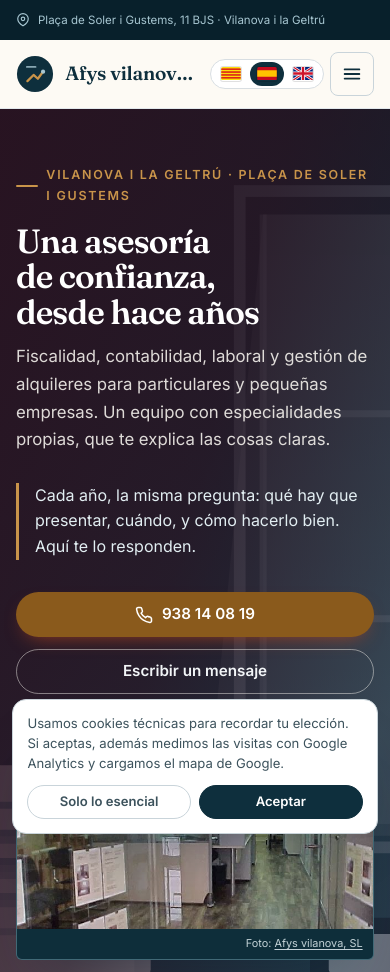
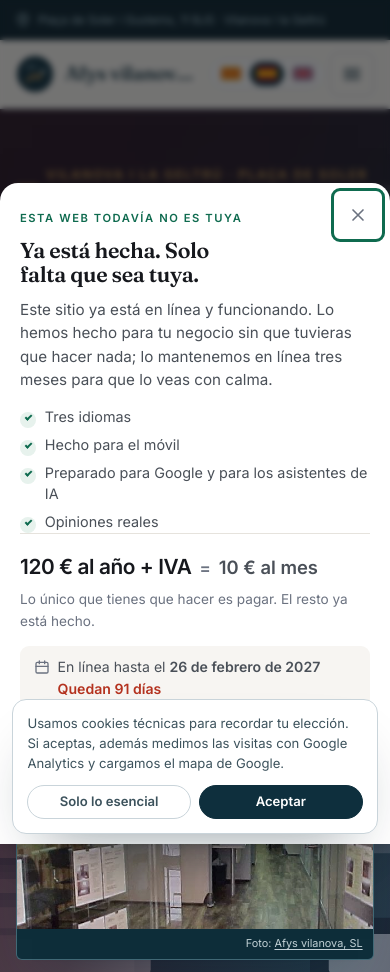
Before and after one commit to yourdataweb/afysvilanova, a plain HTML site: page es/index.html in a window 390 px wide. Shown: the top 972 px of the page. Drawn offline with Linux system fonts and the light colour scheme.

Commit message:
Offer panel: state the offer, take the decision
Adds the branded offer dialog to every site: what the site is, that it is already live,
the price with its monthly equivalence, the date it comes down, and two actions (buy,
contact). Closable, with a quiet reopen pill so the decision is deferred not lost.

Ends are per site at launch + 3 months. buyUrl/offerEmail are read from data.json; when
they are empty the primary action is the phone call and no second button is shown, so
two controls never lead to the same place.

```diff
--- /dev/null
+++ b/assets/css/offer-panel.css
@@ -0,0 +1,313 @@
+/* ==========================================================================
+   Offer panel — the conversion surface for a site that is live but unbought.
+   Repo: yourdataweb/site-components
+   Vendored into each site at assets/css/offer-panel.css and pinned by
+   src/components.lock.
+
+   Colour strategy, and why:
+   - The site's own accent stays on the site. The panel uses a single high-contrast
+     action colour for the primary CTA and nothing else, so the eye has exactly one
+     place to go. Two competing accents is the most common reason a dialog gets read
+     and not acted on.
+   - The primary CTA is the only element on the panel with a filled background. The
+     secondary is a quiet outline: it must be findable, not tempting.
+   - Urgency is carried by a warm red *only* on the deadline line, never on the CTA.
+     A red button reads as error; a red date reads as a deadline.
+
+   The panel is an overlay, never the page: it can be closed and the site content is
+   untouched underneath.
+   ========================================================================== */
+
+html.sm-offer-open,
+html.sm-offer-open body {
+  overflow: hidden;
+}
+
+/* The cookie notice is a legal surface and must stay reachable while the panel is
+   open: a visitor cannot be asked to accept or decline tracking behind a modal. It
+   is raised above the backdrop and the panel never covers its bottom edge. */
+html.sm-offer-open #cookiebar,
+html.sm-offer-open .cookiebar,
+html.sm-offer-open #cookie-banner {
+  z-index: 300;
+}
+
+.sm-offer {
+  --offer-ink: #16181d;
+  --offer-ink-soft: #4a5058;
+  --offer-muted: #6b7280;
+  --offer-paper: #ffffff;
+  --offer-line: #e6e3dd;
+  --offer-action: #0f6b4f;      /* one action colour, WCAG AA on white at 5.9:1 */
+  --offer-action-hover: #0b5440;
+  --offer-urgent: #b4321f;      /* deadline only */
+
+  position: fixed;
+  inset: 0;
+  z-index: 200;
+  display: flex;
+  align-items: center;
+  justify-content: center;
+  padding: 1rem;
+  font-family: Inter, -apple-system, BlinkMacSystemFont, "Segoe UI", Roboto, sans-serif;
+  -webkit-font-smoothing: antialiased;
+}
+
+.sm-offer__backdrop {
+  position: absolute;
+  inset: 0;
+  background: rgba(16, 18, 22, .58);
+  backdrop-filter: blur(3px);
+}
+
+.sm-offer__panel {
+  position: relative;
+  width: min(100%, 30rem);
+  max-height: calc(100vh - 2rem);
+  overflow-y: auto;
+  background: var(--offer-paper);
+  color: var(--offer-ink);
+  border-radius: 16px;
+  padding: 2rem 2rem 1.5rem;
+  box-shadow: 0 30px 80px -32px rgba(0, 0, 0, .55), 0 2px 8px rgba(0, 0, 0, .10);
+  animation: sm-offer-in .28s cubic-bezier(.22, 1, .36, 1);
+}
+
+@keyframes sm-offer-in {
+  from { opacity: 0; transform: translateY(12px) scale(.985); }
+  to   { opacity: 1; transform: none; }
+}
+@media (prefers-reduced-motion: reduce) {
+  .sm-offer__panel { animation: none; }
+}
+
+/* Close: top-right, 44px hit area, muted but not hidden. */
+.sm-offer__close {
+  position: absolute;
+  top: .6rem;
+  right: .6rem;
+  width: 44px;
+  height: 44px;
+  display: inline-flex;
+  align-items: center;
+  justify-content: center;
+  border: 0;
+  border-radius: 10px;
+  background: transparent;
+  color: var(--offer-muted);
+  cursor: pointer;
+}
+.sm-offer__close:hover { background: #f3f1ed; color: var(--offer-ink); }
+.sm-offer__close:focus-visible { outline: 3px solid var(--offer-action); outline-offset: 2px; }
+
+.sm-offer__kicker {
+  margin: 0 0 .55rem;
+  font-size: .7rem;
+  font-weight: 700;
+  letter-spacing: .14em;
+  text-transform: uppercase;
+  color: var(--offer-action);
+}
+
+.sm-offer__title {
+  margin: 0 0 .6rem;
+  font-family: Fraunces, Georgia, serif;
+  font-size: 1.6rem;
+  line-height: 1.15;
+  letter-spacing: -.015em;
+  color: var(--offer-ink);
+  padding-right: 2rem;
+}
+
+.sm-offer__lead {
+  margin: 0 0 1.1rem;
+  font-size: .95rem;
+  line-height: 1.55;
+  color: var(--offer-ink-soft);
+}
+
+/* Feature list: scannable, checkmarks, no icons fighting for attention. */
+.sm-offer__features {
+  margin: 0 0 1.25rem;
+  padding: 0;
+  list-style: none;
+  display: grid;
+  gap: .45rem;
+}
+.sm-offer__feature {
+  position: relative;
+  padding-left: 1.55rem;
+  font-size: .9rem;
+  line-height: 1.45;
+  color: var(--offer-ink-soft);
+}
+.sm-offer__feature::before {
+  content: "";
+  position: absolute;
+  left: 0;
+  top: .28rem;
+  width: 1rem;
+  height: 1rem;
+  border-radius: 50%;
+  background: #e7f2ed;
+}
+.sm-offer__feature::after {
+  content: "";
+  position: absolute;
+  left: .29rem;
+  top: .47rem;
+  width: .42rem;
+  height: .24rem;
+  border-left: 2px solid var(--offer-action);
+  border-bottom: 2px solid var(--offer-action);
+  transform: rotate(-45deg);
+}
+
+/* Price: the yearly figure and its monthly equivalent bound by an equals sign, so
+   they cannot be read as two separate charges. */
+.sm-offer__price {
+  display: flex;
+  align-items: baseline;
+  flex-wrap: wrap;
+  gap: .5rem;
+  padding: 1rem 0 .2rem;
+  border-top: 1px solid var(--offer-line);
+}
+.sm-offer__price-year {
+  font-size: 1.5rem;
+  font-weight: 700;
+  letter-spacing: -.02em;
+  color: var(--offer-ink);
+}
+.sm-offer__price-eq {
+  font-size: 1.05rem;
+  font-weight: 700;
+  color: var(--offer-muted);
+}
+.sm-offer__price-month {
+  font-size: 1.15rem;
+  font-weight: 600;
+  color: var(--offer-ink-soft);
+}
+.sm-offer__price-note {
+  margin: .1rem 0 0;
+  font-size: .85rem;
+  color: var(--offer-muted);
+}
+
+/* Deadline: warm red, the only place colour is allowed to alarm. */
+.sm-offer__meta {
+  display: flex;
+  align-items: flex-start;
+  gap: .5rem;
+  margin: 1rem 0 0;
+  padding: .7rem .85rem;
+  background: #f7f5f2;
+  border-radius: 9px;
+  font-size: .88rem;
+  line-height: 1.4;
+  color: var(--offer-ink-soft);
+}
+.sm-offer__meta svg { flex: none; margin-top: .1rem; color: var(--offer-muted); }
+.sm-offer__meta.is-urgent { background: #fdf1ee; color: #6d2318; }
+.sm-offer__meta.is-urgent svg { color: var(--offer-urgent); }
+.sm-offer__meta strong { color: inherit; }
+.sm-offer__days { display: block; font-weight: 600; color: var(--offer-urgent); margin-top: .15rem; }
+
+/* Actions: one filled, one outline. */
+.sm-offer__actions {
+  display: grid;
+  gap: .6rem;
+  margin-top: 1.4rem;
+}
+.sm-offer__cta {
+  display: inline-flex;
+  align-items: center;
+  justify-content: center;
+  min-height: 52px;
+  padding: .9rem 1.25rem;
+  border-radius: 10px;
+  background: var(--offer-action);
+  color: #fff;
+  font-size: 1rem;
+  font-weight: 700;
+  text-decoration: none;
+  transition: background-color .15s ease;
+}
+.sm-offer__cta:hover { background: var(--offer-action-hover); }
+.sm-offer__cta:focus-visible { outline: 3px solid var(--offer-action); outline-offset: 3px; }
+
+.sm-offer__secondary {
+  display: inline-flex;
+  align-items: center;
+  justify-content: center;
+  min-height: 46px;
+  padding: .7rem 1.25rem;
+  border: 1px solid var(--offer-line);
+  border-radius: 10px;
+  color: var(--offer-ink);
+  font-size: .93rem;
+  font-weight: 600;
+  text-decoration: none;
+}
+.sm-offer__secondary:hover { background: #f7f5f2; }
+.sm-offer__secondary:focus-visible { outline: 3px solid var(--offer-action); outline-offset: 3px; }
+
+.sm-offer__foot {
+  margin: .9rem 0 0;
+  font-size: .78rem;
+  line-height: 1.45;
+  color: var(--offer-muted);
+  text-align: center;
+}
+
+/* ---------------------------------------------------------------- mobile
+   Full-height sheet on a phone: the desktop dialog wastes the space it has and
+   pushes the CTA below the fold once the feature list wraps. */
+@media (max-width: 560px) {
+  .sm-offer { padding: 0; align-items: flex-end; }
+  .sm-offer__panel {
+    width: 100%;
+    max-height: 92vh;
+    border-radius: 18px 18px 0 0;
+    padding: 1.6rem 1.25rem 1.25rem;
+    animation: sm-offer-up .3s cubic-bezier(.22, 1, .36, 1);
+  }
+  @keyframes sm-offer-up {
+    from { opacity: 0; transform: translateY(24px); }
+    to   { opacity: 1; transform: none; }
+  }
+  .sm-offer__title { font-size: 1.35rem; }
+  .sm-offer__price-year { font-size: 1.3rem; }
+}
+
+/* ---------------------------------------------------------------- pill
+   After closing: small, low-contrast, bottom-left, out of the thumb's path. */
+/* `body >` is deliberate: a site stylesheet can define a generic `.sm-offer-pill`
+   or reset `position` on buttons, and the last-loaded rule wins. Anchoring the
+   selector keeps the pill fixed to the viewport instead of landing in normal flow
+   at the bottom of the document, where it is unclickable. */
+body > .sm-offer-pill {
+  position: fixed !important;
+  left: 1rem;
+  bottom: 1rem;
+  z-index: 190;
+  display: inline-flex;
+  align-items: center;
+  gap: .45rem;
+  max-width: calc(100vw - 2rem);
+  padding: .6rem .9rem;
+  border: 1px solid #ddd8cf;
+  border-radius: 999px;
+  background: rgba(255, 255, 255, .96);
+  color: #16181d;
+  font-family: Inter, -apple-system, BlinkMacSystemFont, "Segoe UI", Roboto, sans-serif;
+  font-size: .82rem;
+  font-weight: 600;
+  line-height: 1.2;
+  cursor: pointer;
+  box-shadow: 0 6px 20px -10px rgba(0, 0, 0, .35);
+}
+.sm-offer-pill:hover { background: #fff; }
+.sm-offer-pill:focus-visible { outline: 3px solid #0f6b4f; outline-offset: 2px; }
+.sm-offer-pill svg { flex: none; color: #0f6b4f; }
--- /dev/null
+++ b/assets/js/offer-panel.js
@@ -0,0 +1,237 @@
+/**
+ * Offer panel — the conversion surface.
+ *
+ * Source of truth: yourdataweb/site-components (offer-panel.css, offer-panel.js).
+ * Vendored into every site by scripts/sync-shared.mjs and pinned by src/components.lock.
+ *
+ * The situation this serves: the business has a finished website it did not commission.
+ * The site is live for a fixed period, then it comes down unless they buy. This panel is
+ * where that fact is stated and where the decision is made.
+ *
+ * Read from the site's data file (src/data.json):
+ *   offerEnds   ISO date (YYYY-MM-DD) the site stops being free. Omit to hide the countdown.
+ *   buyUrl      checkout / payment link. When absent the primary action becomes a call,
+ *               because inventing a "buy" that only dials a phone would be a mislabel.
+ *   offerEmail  contact address for the sales action. When absent, falls back to the phone.
+ *
+ * Behaviour, deliberately conservative:
+ *   - Shows once per visit (sessionStorage), not on every page load, and never again in the
+ *     same tab after closing. A nagging modal is why visitors bounce.
+ *   - Closing leaves a small, quiet "offer" pill so the decision is never lost, only deferred.
+ *   - Escape closes, focus is trapped while open and restored on close, the page behind is
+ *     inert to mouse and keyboard.
+ *   - With JavaScript off nothing renders: the site stays fully readable, which is the point
+ *     of the site. The panel is an overlay, never the content.
+ */
+(function () {
+  "use strict";
+
+  var KEY = "sm-offer-dismissed-v1";
+  var DELAY = 900;
+
+  function readConfig() {
+    var el = document.getElementById("sm-offer-config");
+    if (!el) return null;
+    try { return JSON.parse(el.textContent); } catch (e) { return null; }
+  }
+
+  function daysLeft(iso) {
+    if (!iso) return null;
+    var end = new Date(iso + "T23:59:59").getTime();
+    if (isNaN(end)) return null;
+    return Math.ceil((end - Date.now()) / 86400000);
+  }
+
+  function dismissed() {
+    try { return sessionStorage.getItem(KEY) === "1"; } catch (e) { return false; }
+  }
+  function remember() {
+    try { sessionStorage.setItem(KEY, "1"); } catch (e) { /* private mode */ }
+  }
+
+  function build(cfg, t) {
+    var overlay = document.createElement("div");
+    overlay.className = "sm-offer";
+    overlay.setAttribute("role", "dialog");
+    overlay.setAttribute("aria-modal", "true");
+    overlay.setAttribute("aria-labelledby", "sm-offer-title");
+    overlay.setAttribute("aria-describedby", "sm-offer-lead");
+
+    var days = daysLeft(cfg.offerEnds);
+    var urgent = days !== null && days <= 30;
+
+    var features = (t.features || []).map(function (f) {
+      return '<li class="sm-offer__feature">' + f + "</li>";
+    }).join("");
+
+    /* Days are stated as a number, not a ticking clock: a per-second countdown on a
+       three-month window is theatre, and visitors read theatre as pressure. */
+    var meta = "";
+    if (cfg.offerEnds) {
+      meta = '<p class="sm-offer__meta' + (urgent ? " is-urgent" : "") + '">' +
+        '<svg viewBox="0 0 24 24" width="16" height="16" fill="none" stroke="currentColor" stroke-width="2" stroke-linecap="round" stroke-linejoin="round" aria-hidden="true"><rect x="3" y="5" width="18" height="16" rx="2"/><path d="M8 3v4M16 3v4M3 11h18"/></svg>' +
+        '<span>' + t.until + " <strong>" + cfg.offerEndsLabel + "</strong>" +
+        (days !== null && days > 0
+          ? ' <span class="sm-offer__days">' + t.days.replace("{n}", days) + "</span>"
+          : "") +
+        "</span></p>";
+    }
+
+    /* Two actions must go two different places. Without a checkout link the primary
+       becomes the phone call, and the secondary is dropped rather than pointing at the
+       same number twice — two buttons that do the same thing is a dead end dressed as
+       a choice. */
+    /* No checkout link and no phone means there is no action to offer. Never build a
+       `tel:` with an empty number: it renders a dead link, and on a business with no
+       phone that is worse than admitting there is only one way to reach them. */
+    var hasPhone = !!(cfg.phoneE164 && String(cfg.phoneE164).replace(/[^0-9]/g, "").length >= 6);
+    var primaryHref = cfg.buyUrl || (hasPhone ? ("tel:" + cfg.phoneE164) : ("mailto:" + (cfg.offerEmail || "")));
+    if (!cfg.buyUrl && !hasPhone && !cfg.offerEmail) return null;
+    var primaryLabel = cfg.buyUrl ? t.buy : (hasPhone ? t.buyPhone : t.contact);
+    var primaryAttrs = cfg.buyUrl ? ' target="_blank" rel="noopener"' : "";
+
+    var secondaryHref = "";
+    var secondaryLabel = "";
+    if (cfg.buyUrl) {
+      /* Checkout exists: the alternative is a human, by email if we have one. */
+      if (cfg.offerEmail) { secondaryHref = "mailto:" + cfg.offerEmail; secondaryLabel = t.contact; }
+      else if (hasPhone) { secondaryHref = "tel:" + cfg.phoneE164; secondaryLabel = t.call; }
+    } else if (cfg.offerEmail && hasPhone) {
+      secondaryHref = "tel:" + cfg.phoneE164;
+      secondaryLabel = t.call;
+    }
+
+    overlay.innerHTML =
+      '<div class="sm-offer__backdrop" data-offer-close></div>' +
+      '<div class="sm-offer__panel">' +
+        '<button class="sm-offer__close" type="button" data-offer-close aria-label="' + t.close + '">' +
+          '<svg viewBox="0 0 24 24" width="20" height="20" fill="none" stroke="currentColor" stroke-width="2" stroke-linecap="round" aria-hidden="true"><path d="m6 6 12 12M18 6 6 18"/></svg>' +
+        "</button>" +
+        '<p class="sm-offer__kicker">' + t.kicker + "</p>" +
+        '<h2 class="sm-offer__title" id="sm-offer-title">' + t.title + "</h2>" +
+        '<p class="sm-offer__lead" id="sm-offer-lead">' + t.lead + "</p>" +
+        (features ? '<ul class="sm-offer__features">' + features + "</ul>" : "") +
+        '<div class="sm-offer__price">' +
+          '<span class="sm-offer__price-year">' + t.priceYear + "</span>" +
+          '<span class="sm-offer__price-eq" aria-hidden="true">=</span>' +
+          '<span class="sm-offer__price-month">' + t.priceMonth + "</span>" +
+        "</div>" +
+        '<p class="sm-offer__price-note">' + t.priceNote + "</p>" +
+        meta +
+        '<div class="sm-offer__actions">' +
+          '<a class="sm-offer__cta" href="' + primaryHref + '"' + primaryAttrs + ">" +
+            t.cta + "</a>" +
+          (secondaryHref
+            ? '<a class="sm-offer__secondary" href="' + secondaryHref + '">' + secondaryLabel + "</a>"
+            : "") +
+        "</div>" +
+        '<p class="sm-offer__foot">' + t.foot + "</p>" +
+      "</div>";
+
+    return overlay;
+  }
+
+  function init() {
+    var cfg = readConfig();
+    if (!cfg || !cfg.copy) return;
+
+    var page = document.body;
+    var opener = null;
+
+    function open() {
+      if (document.getElementById("sm-offer-root")) return;
+      var overlay = build(cfg, cfg.copy);
+      /* No reachable action at all: show nothing rather than a panel with no exit. */
+      if (!overlay) { showPill(); return; }
+      overlay.id = "sm-offer-root";
+      page.appendChild(overlay);
+      page.classList.add("sm-offer-open");
+      document.documentElement.classList.add("sm-offer-open");
+
+      var focusables = overlay.querySelectorAll(
+        'a[href], button:not([disabled])'
+      );
+      var first = focusables[0];
+      var last = focusables[focusables.length - 1];
+      if (first) first.focus({ preventScroll: true });
+
+      overlay.addEventListener("keydown", function (e) {
+        if (e.key === "Escape") { close(); return; }
+        if (e.key !== "Tab" || !focusables.length) return;
+        /* Keep Tab inside the dialog; without this it walks into the page behind. */
+        if (e.shiftKey && document.activeElement === first) {
+          e.preventDefault(); last.focus();
+        } else if (!e.shiftKey && document.activeElement === last) {
+          e.preventDefault(); first.focus();
+        }
+      });
+    }
+
+    function close() {
+      var overlay = document.getElementById("sm-offer-root");
+      if (overlay) overlay.parentNode.removeChild(overlay);
+      page.classList.remove("sm-offer-open");
+      document.documentElement.classList.remove("sm-offer-open");
+      remember();
+      showPill();
+      if (opener && opener.focus) opener.focus({ preventScroll: true });
+    }
+
+    /* A quiet reopen affordance, so closing defers the decision instead of losing it. */
+    function showPill() {
+      if (document.getElementById("sm-offer-pill")) return;
+      var pill = document.createElement("button");
+      pill.id = "sm-offer-pill";
+      pill.className = "sm-offer-pill";
+      pill.type = "button";
+      pill.innerHTML =
+        '<svg viewBox="0 0 24 24" width="16" height="16" fill="none" stroke="currentColor" stroke-width="2" stroke-linecap="round" stroke-linejoin="round" aria-hidden="true"><circle cx="12" cy="12" r="9"/><path d="M12 8v.01M11 12h1v4h1"/></svg>' +
+        "<span>" + cfg.copy.pill + "</span>";
+      pill.addEventListener("click", function (e) {
+        /* Direct binding, and the event is consumed here: a site script that stops
+           propagation on body clicks was swallowing the reopen. */
+        e.preventDefault();
+        e.stopPropagation();
+        opener = pill;
+        if (pill.parentNode) pill.parentNode.removeChild(pill);
+        open();
+      }, true);
+      page.appendChild(pill);
+    }
+
+    page.addEventListener("click", function (e) {
+      if (e.target.closest("[data-offer-close]")) { close(); }
+    });
+
+    if (dismissed()) {
+      showPill();
+    } else {
+      /* Never steal a click the visitor has already made. If they interact with the
+         page (language switch, nav, a link) before the panel is due, drop the auto
+         open and leave the pill: a dialog that appears under someone's cursor while
+         they are choosing a language is the worst possible first impression. */
+      var cancelled = false;
+      function cancel() {
+        if (cancelled) return;
+        cancelled = true;
+        window.clearTimeout(timer);
+        document.removeEventListener("pointerdown", cancel, true);
+        document.removeEventListener("keydown", cancel, true);
+        if (!document.getElementById("sm-offer-root")) showPill();
+      }
+      var timer = window.setTimeout(function () {
+        document.removeEventListener("pointerdown", cancel, true);
+        document.removeEventListener("keydown", cancel, true);
+        open();
+      }, DELAY);
+      document.addEventListener("pointerdown", cancel, true);
+      document.addEventListener("keydown", cancel, true);
+    }
+  }
+
+  if (document.readyState === "loading") {
+    document.addEventListener("DOMContentLoaded", init);
+  } else {
+    init();
+  }
+})();
--- a/es/index.html
+++ b/es/index.html
@@ -43,6 +43,8 @@
 <link rel="stylesheet" href="../assets/css/components.css">
 <link rel="stylesheet" href="../assets/css/header-tools.css">
 <link rel="stylesheet" href="../assets/css/styles.css">
+<link rel="stylesheet" href="../assets/css/offer-panel.css">
+
 
 <script>
   /* Google Analytics 4 with consent mode. Goes in <head> of every generated page,
@@ -612,6 +614,10 @@
 
 <script src="../assets/js/components.js" defer></script>
 <script src="../assets/js/main.js" defer></script>
+
+<script type="application/json" id="sm-offer-config">{"offerEnds":"2027-02-26","offerEndsLabel":"26 de febrero de 2027","buyUrl":"","offerEmail":"","phoneE164":"+34938140819","copy":{"kicker":"Esta web todavía no es tuya","title":"Ya está hecha. Solo falta que sea tuya.","lead":"Este sitio ya está en línea y funcionando. Lo hemos hecho para tu negocio sin que tuvieras que hacer nada; lo mantenemos en línea tres meses para que lo veas con calma.","features":["Tres idiomas","Hecho para el móvil","Preparado para Google y para los asistentes de IA","Opiniones reales"],"priceYear":"120 € al año + IVA","priceMonth":"10 € al mes","priceNote":"Lo único que tienes que hacer es pagar. El resto ya está hecho.","until":"En línea hasta el","days":"Quedan {n} días","cta":"Quiero la web","buy":"Quiero la web","buyPhone":"Llama y quédate con ella","contact":"Habla con nosotros","call":"Llámanos","close":"Cerrar","pill":"Esta web todavía no es tuya","foot":"Si no la quieres, la retiramos al terminar el periodo. Sin compromiso."}}</script>
+<script src="../assets/js/offer-panel.js" defer></script>
+
 <script src="../assets/js/header-tools.js" defer></script>
 </body>
 </html>
--- a/scripts/sync-shared.mjs
+++ b/scripts/sync-shared.mjs
@@ -26,6 +26,9 @@ const FILES = [
   /* Header toolbar: one row for name + menu button + language switch on every site. */
   { from: "header-tools.css", to: "assets/css/header-tools.css" },
   { from: "header-tools.js", to: "assets/js/header-tools.js" },
+  /* Offer panel: the buy/contact CTA for a site that is live but unbought. */
+  { from: "offer-panel.css", to: "assets/css/offer-panel.css" },
+  { from: "offer-panel.js", to: "assets/js/offer-panel.js" },
 ];
 
 const sha = (buf) => createHash("sha256").update(buf).digest("hex");
--- a/src/data.json
+++ b/src/data.json
@@ -71,5 +71,8 @@
   "accent": "#123a4a",
   "deep": "#0b2b38",
   "gold": "#c08a3e",
-  "light": "#8fb6c4"
+  "light": "#8fb6c4",
+  "offerEnds": "2027-02-26",
+  "buyUrl": "",
+  "offerEmail": ""
 }
```
Also changed, not shown: en/index.html (+6 -0 lines), index.html (+6 -0 lines), scripts/build.mjs (+44 -1 lines), src/i18n/ca.json (+24 -0 lines), src/i18n/en.json (+24 -0 lines), src/i18n/es.json (+24 -0 lines), src/template.html (+6 -0 lines), 1 other file.
